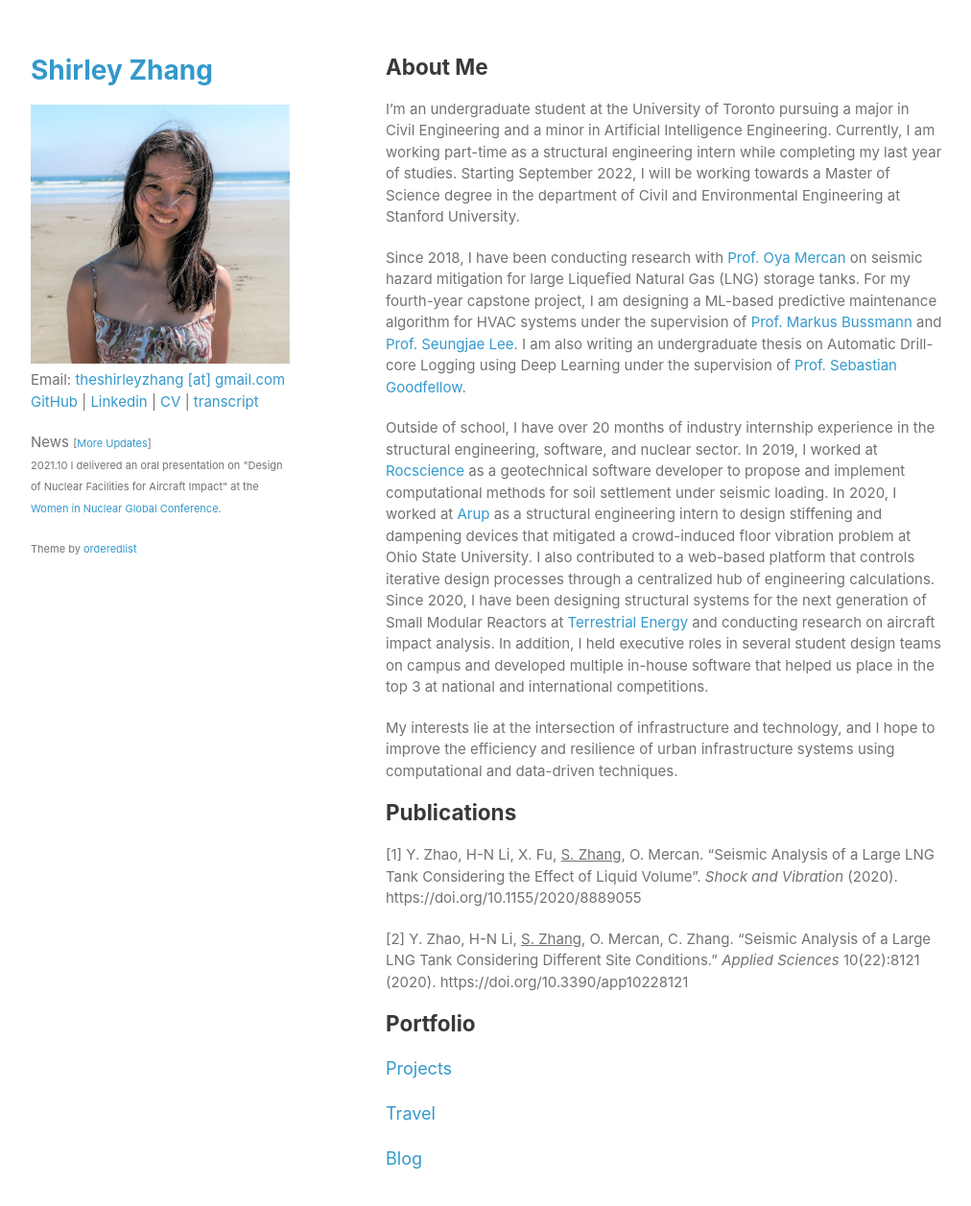
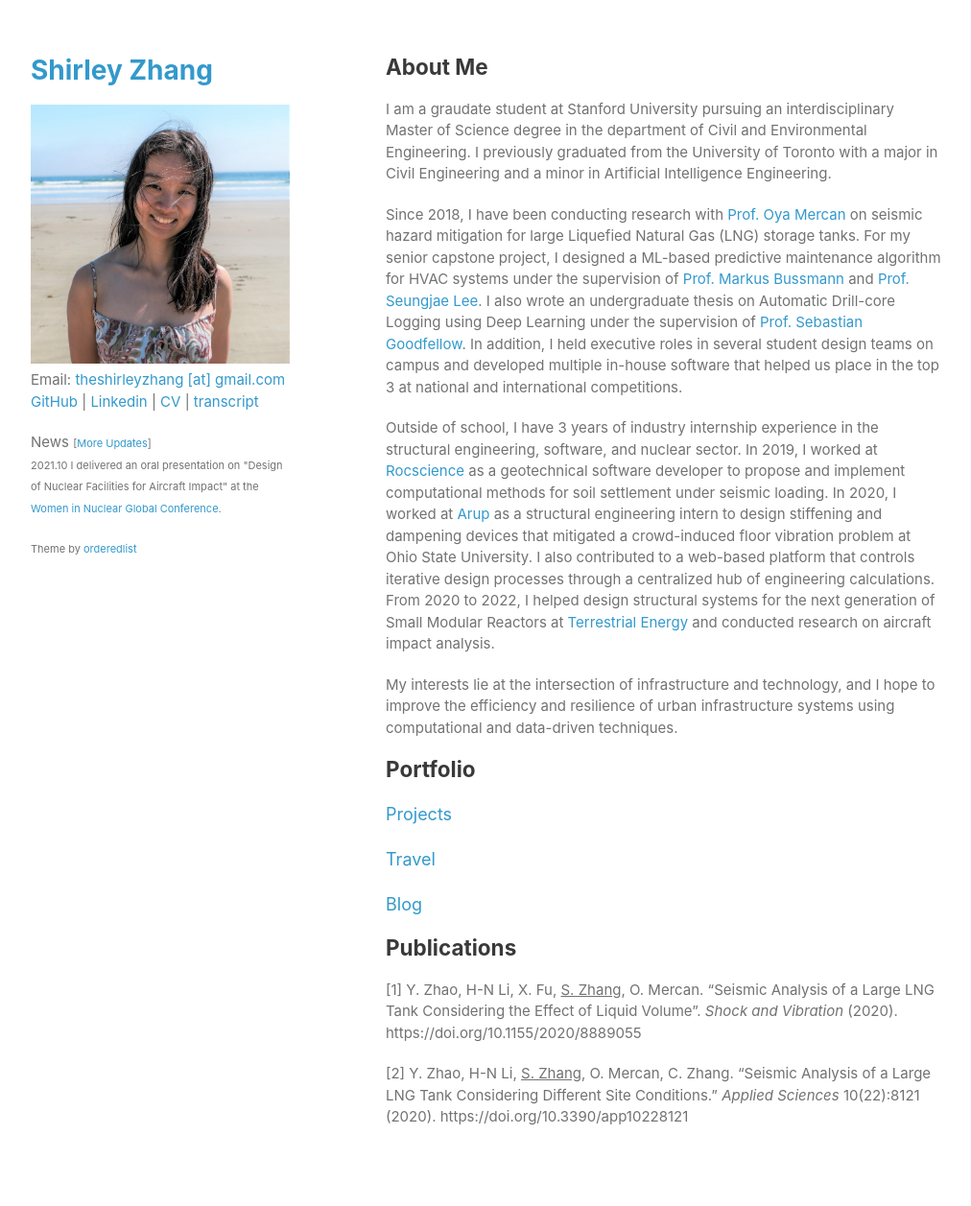
Before and after one commit to shirleyzhang2/shirleyzhang2.github.io, a Jekyll site: the page built from index.md, in a window 1280 px wide and 1291 px high. Shown: the top 1257 px of the window at 96% size, without its empty margins (133-1145 px from the left). Built offline with Jekyll 4.4.1, drawn with Linux system fonts in a browser that asks for light colours.

Commit message:
Update bio

```diff
--- a/index.md
+++ b/index.md
@@ -3,19 +3,13 @@
 ---
 ## About Me
 
-I'm an undergraduate student at the University of Toronto pursuing a major in Civil Engineering and a minor in Artificial Intelligence Engineering. Currently, I am working part-time as a structural engineering intern while completing my last year of studies. Starting September 2022, I will be working towards a Master of Science degree in the department of Civil and Environmental Engineering at Stanford University.
+I am a graudate student at Stanford University pursuing an interdisciplinary Master of Science degree in the department of Civil and Environmental Engineering. I previously graduated from the University of Toronto with a major in Civil Engineering and a minor in Artificial Intelligence Engineering.
 
-Since 2018, I have been conducting research with [Prof. Oya Mercan](https://civmin.utoronto.ca/home/about-us/directory/professors/oya-mercan/) on seismic hazard mitigation for large Liquefied Natural Gas (LNG) storage tanks. For my fourth-year capstone project, I am designing a ML-based predictive maintenance algorithm for HVAC systems under the supervision of [Prof. Markus Bussmann](https://www.mie.utoronto.ca/faculty_staff/bussmann/) and [Prof. Seungjae Lee](https://civmin.utoronto.ca/home/about-us/directory/professors/seungjae-lee/). I am also writing an undergraduate thesis on Automatic Drill-core Logging using Deep Learning under the supervision of [Prof. Sebastian Goodfellow](https://civmin.utoronto.ca/home/about-us/directory/professors/sebastian-goodfellow/).
+Since 2018, I have been conducting research with [Prof. Oya Mercan](https://civmin.utoronto.ca/home/about-us/directory/professors/oya-mercan/) on seismic hazard mitigation for large Liquefied Natural Gas (LNG) storage tanks. For my senior capstone project, I designed a ML-based predictive maintenance algorithm for HVAC systems under the supervision of [Prof. Markus Bussmann](https://www.mie.utoronto.ca/faculty_staff/bussmann/) and [Prof. Seungjae Lee](https://civmin.utoronto.ca/home/about-us/directory/professors/seungjae-lee/). I also wrote an undergraduate thesis on Automatic Drill-core Logging using Deep Learning under the supervision of [Prof. Sebastian Goodfellow](https://civmin.utoronto.ca/home/about-us/directory/professors/sebastian-goodfellow/). In addition, I held executive roles in several student design teams on campus and developed multiple in-house software that helped us place in the top 3 at national and international competitions.
 
-Outside of school, I have over 20 months of industry internship experience in the structural engineering, software, and nuclear sector. In 2019, I worked at [Rocscience](https://www.rocscience.com/) as a geotechnical software developer to propose and implement computational methods for soil settlement under seismic loading. In 2020, I worked at [Arup](https://www.arup.com/) as a structural engineering intern to design stiffening and dampening devices that mitigated a crowd-induced floor vibration problem at Ohio State University. I also contributed to a web-based platform that controls iterative design processes through a centralized hub of engineering calculations. Since 2020, I have been designing structural systems for the next generation of Small Modular Reactors at [Terrestrial Energy](https://www.terrestrialenergy.com/) and conducting research on aircraft impact analysis. In addition, I held executive roles in several student design teams on campus and developed multiple in-house software that helped us place in the top 3 at national and international competitions.
+Outside of school, I have 3 years of industry internship experience in the structural engineering, software, and nuclear sector. In 2019, I worked at [Rocscience](https://www.rocscience.com/) as a geotechnical software developer to propose and implement computational methods for soil settlement under seismic loading. In 2020, I worked at [Arup](https://www.arup.com/) as a structural engineering intern to design stiffening and dampening devices that mitigated a crowd-induced floor vibration problem at Ohio State University. I also contributed to a web-based platform that controls iterative design processes through a centralized hub of engineering calculations. From 2020 to 2022, I helped design structural systems for the next generation of Small Modular Reactors at [Terrestrial Energy](https://www.terrestrialenergy.com/) and conducted research on aircraft impact analysis.
 
 My interests lie at the intersection of infrastructure and technology, and I hope to improve the efficiency and resilience of urban infrastructure systems using computational and data-driven techniques.
-
-## Publications
-
-[1] Y. Zhao, H-N Li, X. Fu, <ins>S. Zhang</ins>, O. Mercan. "Seismic Analysis of a Large LNG Tank Considering the Effect of Liquid Volume". *Shock and Vibration* (2020). https://doi.org/10.1155/2020/8889055
-
-[2] Y. Zhao, H-N Li, <ins>S. Zhang</ins>, O. Mercan, C. Zhang. "Seismic Analysis of a Large LNG Tank Considering Different Site Conditions." *Applied Sciences* 10(22):8121 (2020). https://doi.org/10.3390/app10228121
 
 ## Portfolio
 
```
Also changed, not shown: other parts of index.md (+6 -0 lines), travel.md (+2 -2 lines).
